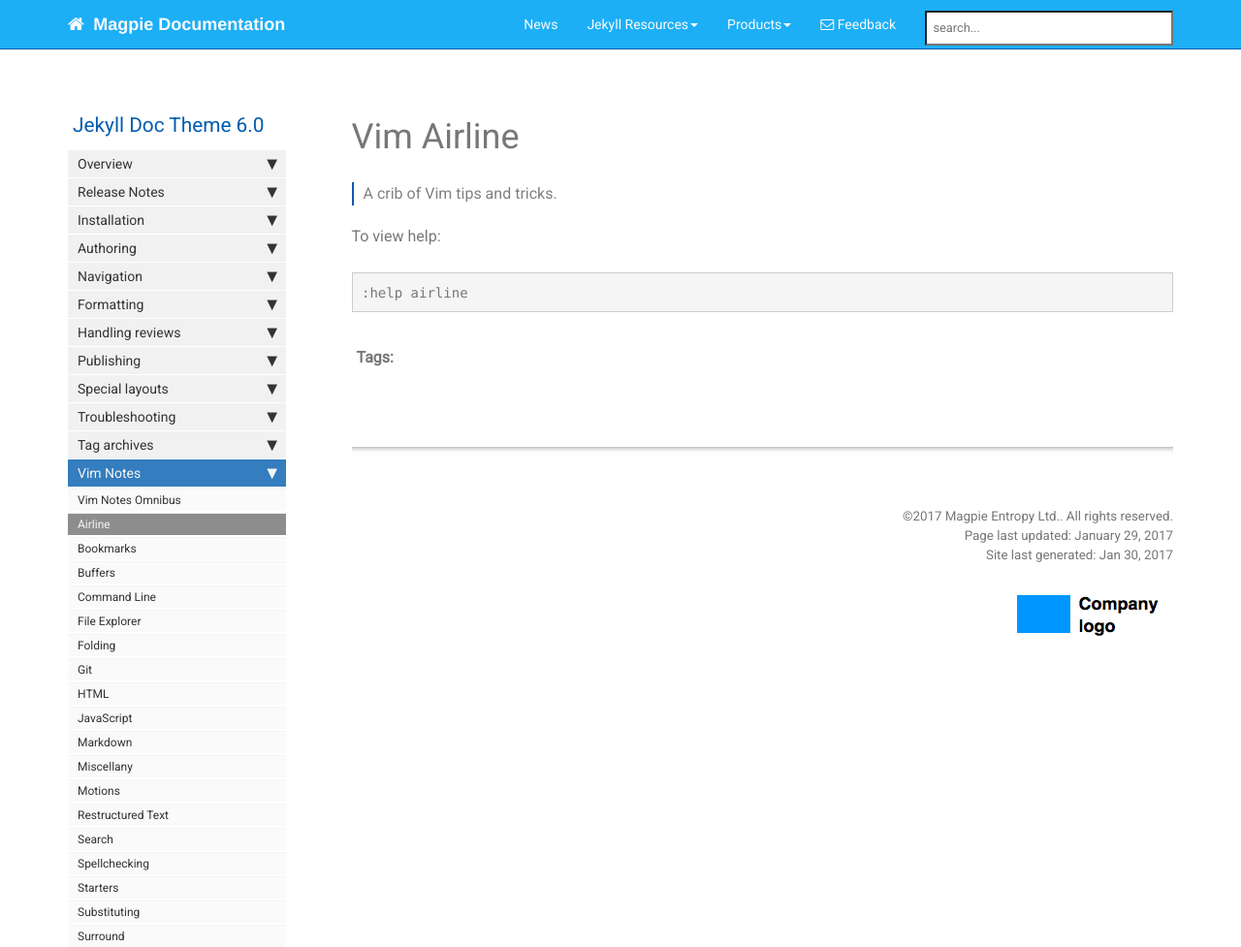
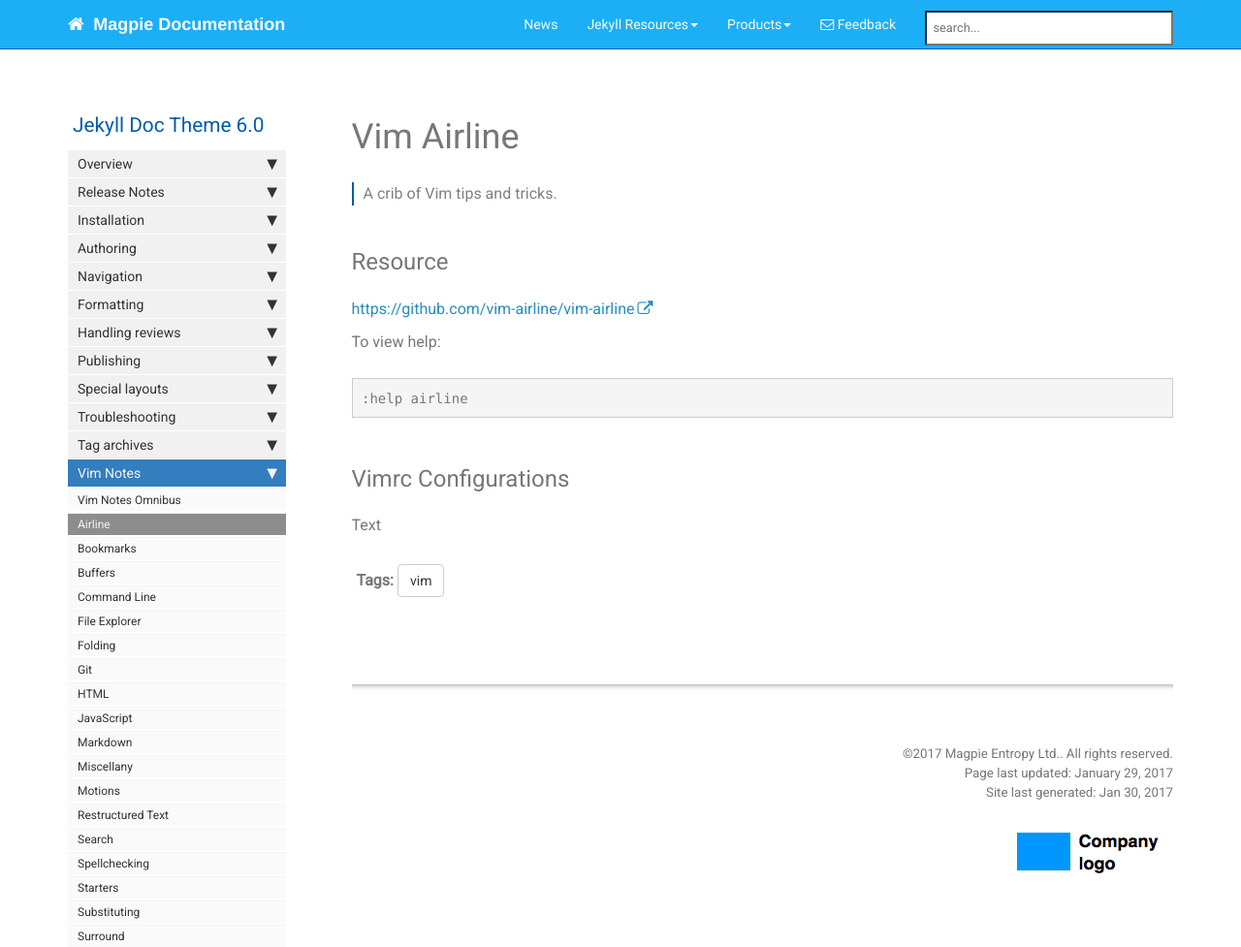
Before and after one commit to butcherpete/buctherpete.github.io, a Jekyll site: the page built from pages/vim/vim_airline.md, in a window 1280 px wide and 977 px high. Shown: the whole window at 97% size. Built offline with Jekyll 4.4.1, drawn with Linux system fonts in a browser that asks for light colours; nearby versions of some CDN libraries; comment, search, counter and statistics services are not loaded.

````diff
--- a/_data/tags.yml
+++ b/_data/tags.yml
@@ -10,3 +10,9 @@ allowed-tags:
   - news
   - troubleshooting
   - mobile
+  - vim
+  - film
+  - italiano
+  - git
+  - javascript
+  - bash
--- a/pages/vim/vim_airline.md
+++ b/pages/vim/vim_airline.md
@@ -1,16 +1,24 @@
 ---
 title: Vim Airline
 tags: [vim]
-keywords: vim
+keywords: vim, notes
 last_updated: January 29, 2017
 summary: "A crib of Vim tips and tricks."
 sidebar: mydoc_sidebar
 permalink: vim_airline.html
+toc: false
 folder: vim
 ---
+## Resource
+<https://github.com/vim-airline/vim-airline>
+
 
 To view help:
 
 ```
 :help airline
 ```
+
+## Vimrc Configurations
+
+Text
````
Also changed, not shown: _data/sidebars/notes_sidebar.yml (+12 -0 lines).
